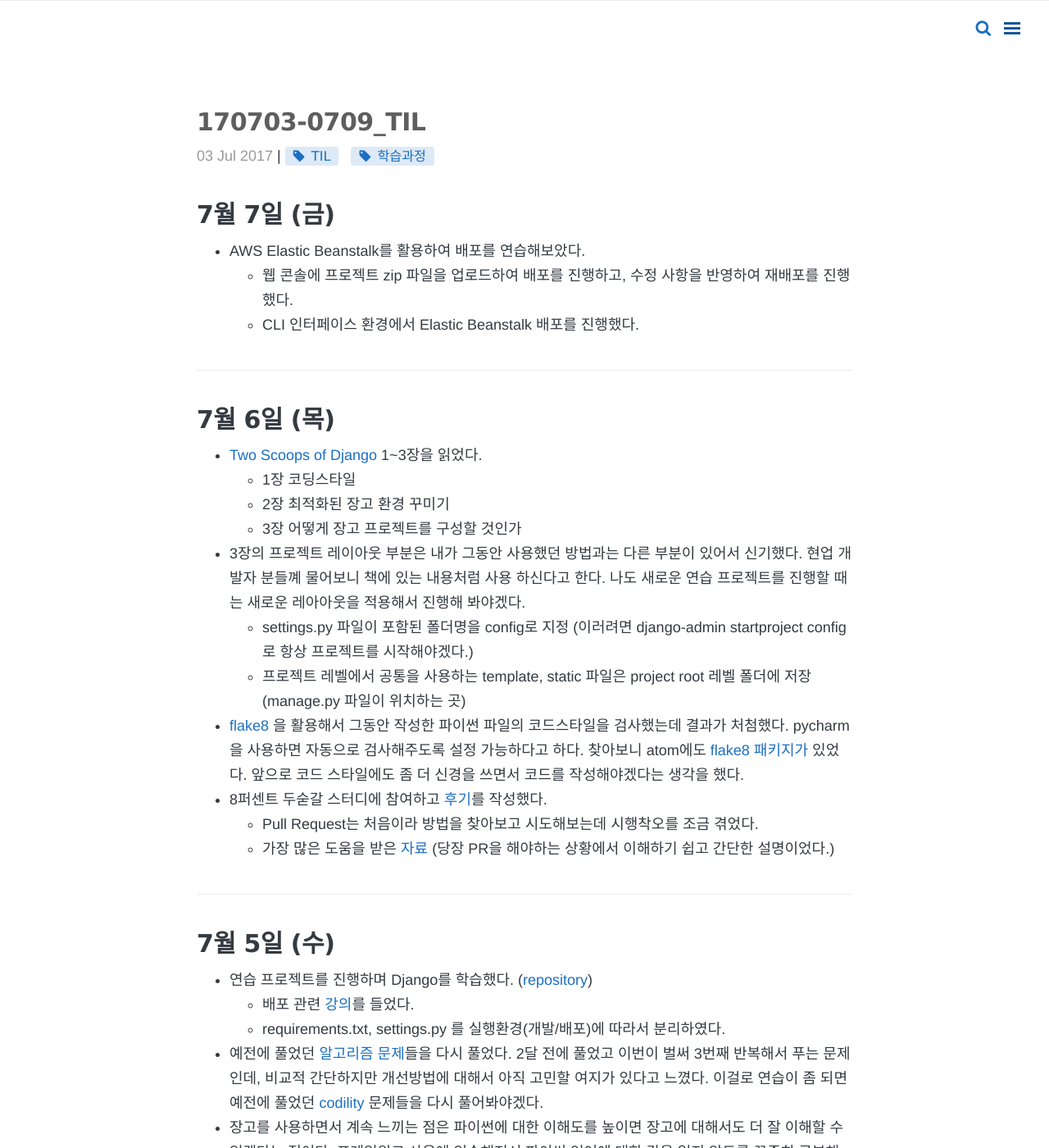
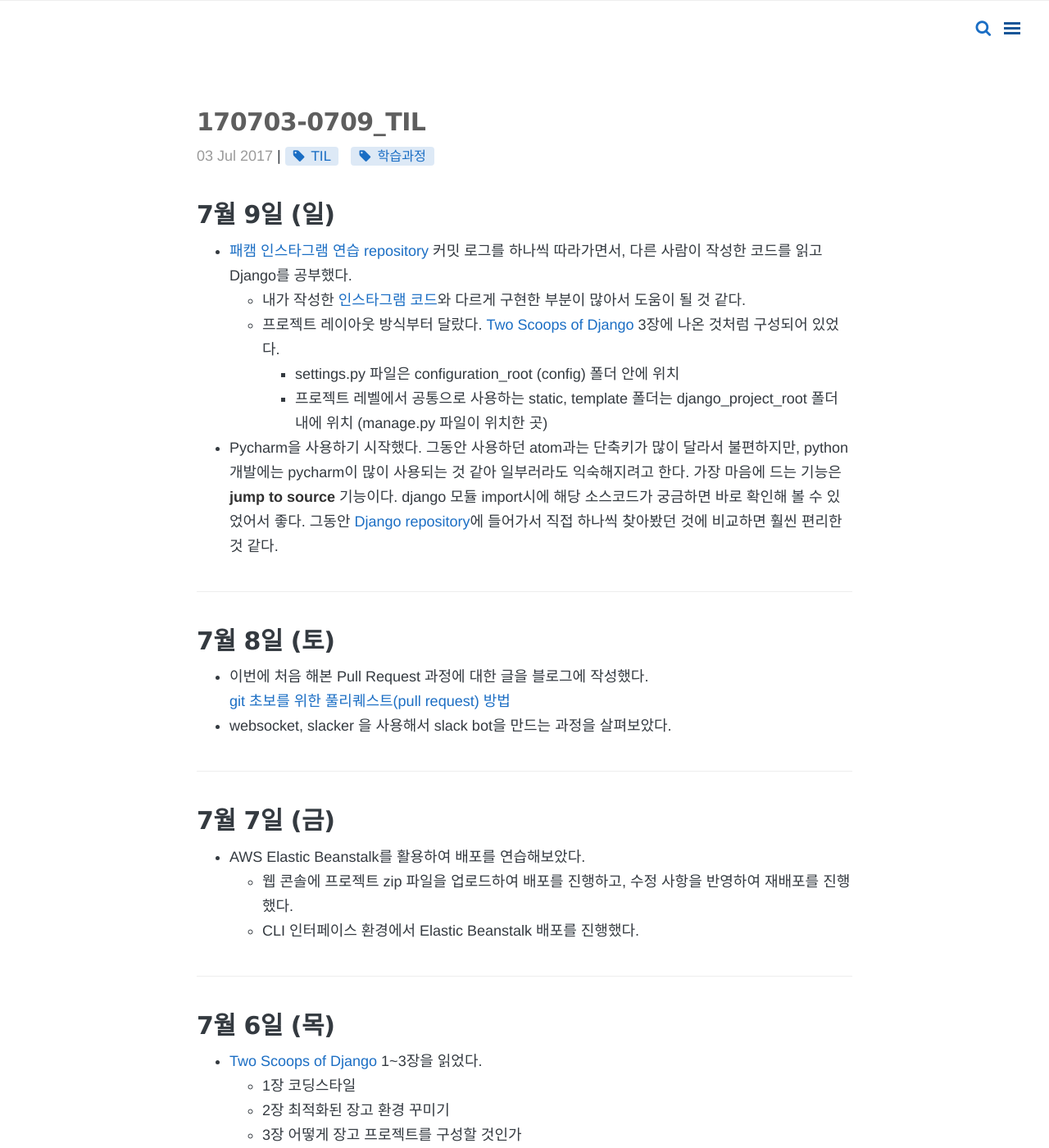
Before and after one commit to wayhome25/wayhome25.github.io, a Jekyll site: the page built from _posts/TIL(Today I Learned)/2017-07-03-07-09-TIL.md, in a window 1280 px wide and 1400 px high. Shown: the whole window at 82% size. Built offline with Jekyll 4.4.1, drawn with Linux system fonts in a browser that asks for light colours; nearby versions of some CDN libraries; comment, search, counter and statistics services are not loaded.

Commit message:
add blog post

```diff
--- a/_posts/TIL(Today I Learned)/2017-07-03-07-09-TIL.md
+++ b/_posts/TIL(Today I Learned)/2017-07-03-07-09-TIL.md
@@ -5,6 +5,23 @@ category: TIL (Today I Learned)
 permalink: /til/:year/:month/:day/:title/
 tags: [TIL, 학습과정]
 comments: true
+---
+
+# 7월 9일 (일)
+- [패캠 인스타그램 연습 repository](https://github.com/Fastcampus-WPS-5th/Instagram/commits/master) 커밋 로그를 하나씩 따라가면서, 다른 사람이 작성한 코드를 읽고 Django를 공부했다.
+  - 내가 작성한 [인스타그램 코드](https://github.com/wayhome25/Instagram)와 다르게 구현한 부분이 많아서 도움이 될 것 같다.
+  - 프로젝트 레이아웃 방식부터 달랐다. [Two Scoops of Django](https://www.twoscoopspress.com/products/two-scoops-of-django-1-11) 3장에 나온 것처럼 구성되어 있었다.
+    - settings.py 파일은 configuration_root (config) 폴더 안에 위치
+    - 프로젝트 레벨에서 공통으로 사용하는 static, template 폴더는 django_project_root 폴더 내에 위치 (manage.py 파일이 위치한 곳)
+- Pycharm을 사용하기 시작했다. 그동안 사용하던 atom과는 단축키가 많이 달라서 불편하지만, python 개발에는 pycharm이 많이 사용되는 것 같아 일부러라도 익숙해지려고 한다. 가장 마음에 드는 기능은 **jump to source** 기능이다. django 모듈 import시에 해당 소스코드가 궁금하면 바로 확인해 볼 수 있었어서 좋다. 그동안 [Django repository](https://github.com/django/django/tree/1.10.6/django)에 들어가서 직접 하나씩 찾아봤던 것에 비교하면 훨씬 편리한 것 같다.
+
+---
+
+# 7월 8일 (토)
+- 이번에 처음 해본 Pull Request 과정에 대한 글을 블로그에 작성했다.
+  [git 초보를 위한 풀리퀘스트(pull request) 방법](https://wayhome25.github.io/git/2017/07/08/git-first-pull-request-story/)
+- websocket, slacker 을 사용해서 slack bot을 만드는 과정을 살펴보았다.
+
 ---
 
 # 7월 7일 (금)
```
